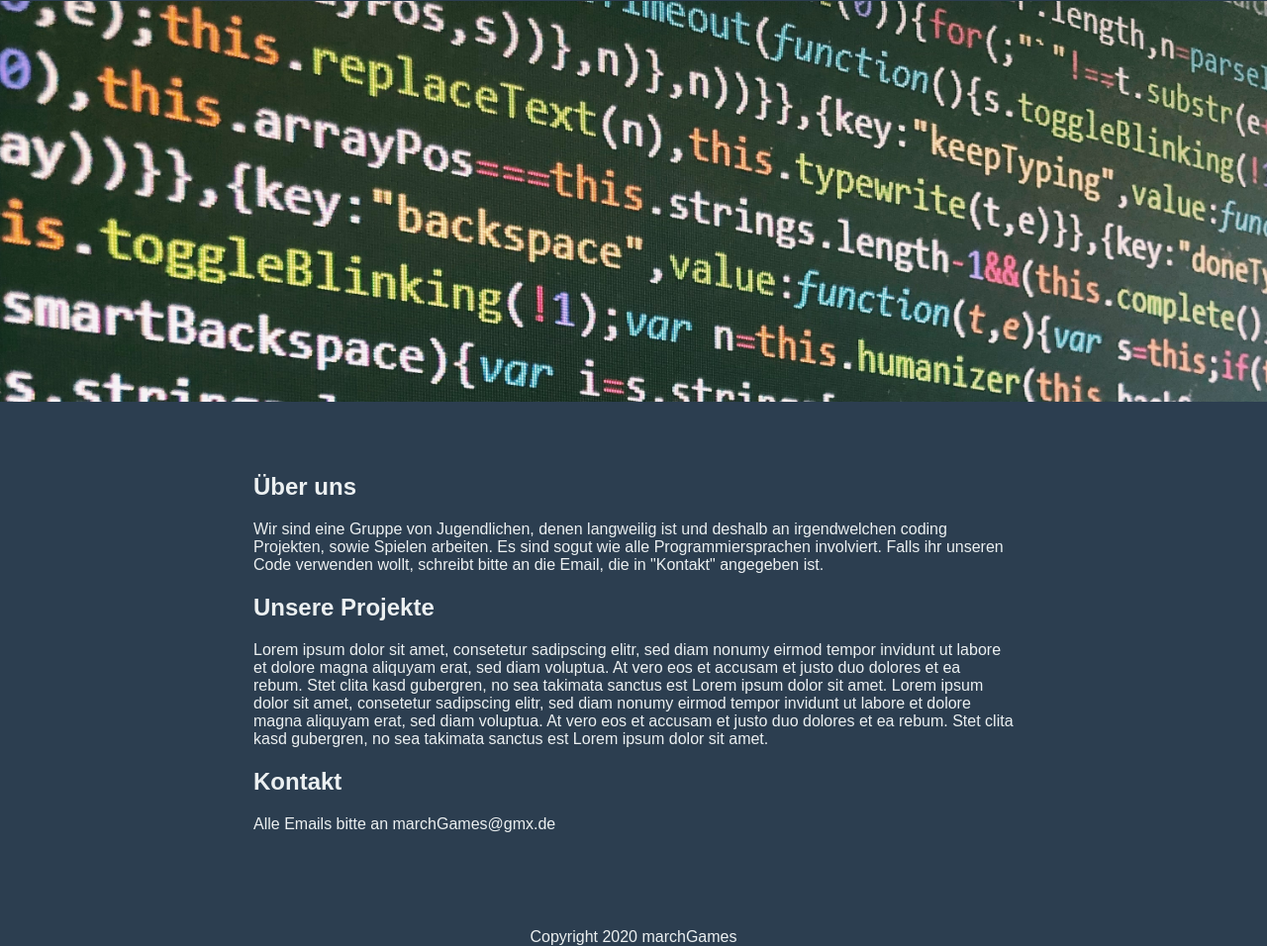
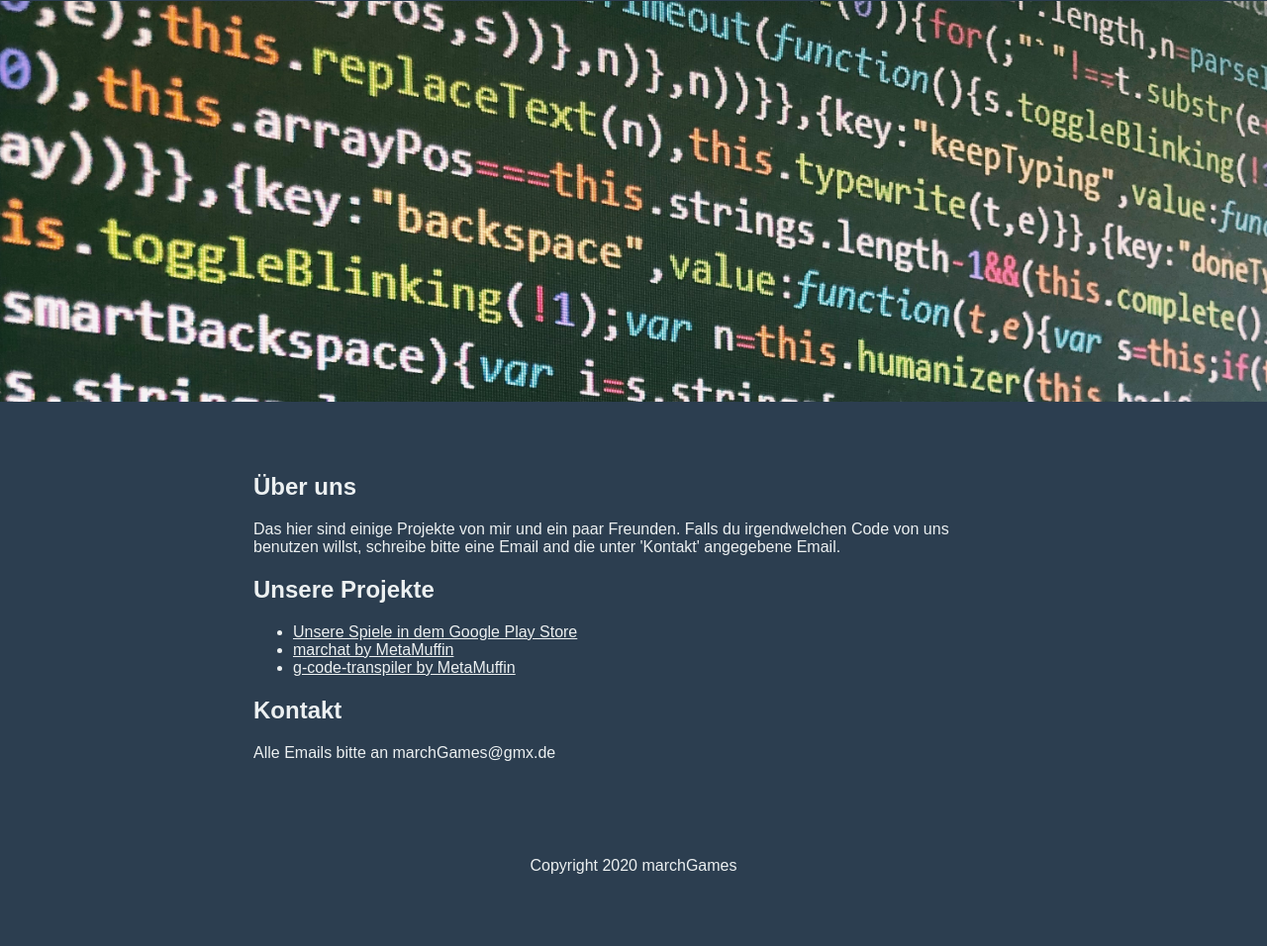
Before and after one commit to bgfxc4/MebSite, a plain HTML site: page index.html in a window 1280 px wide. Shown: the part 288-1244 px from the top of the page at 99% size. After the commit the page ends 1172 px from the top, so only its background shows below. Drawn offline with Linux system fonts and the light colour scheme.

Commit message:
added github list

```diff
--- a/index.html
+++ b/index.html
@@ -5,6 +5,7 @@
         <link rel="stylesheet" href="styles/main.css" type="text/css" />
         <meta charset="utf8">
         <meta name="viewport" content="width=device-width, initial-scale=1">
+        <script src="./js/generateProjectList.js"></script>
     </head>
 
     <body>
@@ -26,13 +27,17 @@
             <section id="über-uns">
                 <h2>Über uns</h2>
                 <p>
-                    Wir sind eine Gruppe von Jugendlichen, denen langweilig ist und deshalb an irgendwelchen coding Projekten, sowie Spielen arbeiten. Es sind sogut wie alle Programmiersprachen involviert. Falls ihr unseren Code verwenden wollt, schreibt bitte an die Email, die in "Kontakt" angegeben ist.
+                    Das hier sind einige Projekte von mir und ein paar Freunden. Falls du irgendwelchen Code von uns benutzen willst, schreibe bitte eine Email and die unter 'Kontakt' angegebene Email.
                 </p>
             </section>
             <section id="Unsere-Projekte">
                 <h2>Unsere Projekte</h2>
                 <p>
-                    Lorem ipsum dolor sit amet, consetetur sadipscing elitr, sed diam nonumy eirmod tempor invidunt ut labore et dolore magna aliquyam erat, sed diam voluptua. At vero eos et accusam et justo duo dolores et ea rebum. Stet clita kasd gubergren, no sea takimata sanctus est Lorem ipsum dolor sit amet. Lorem ipsum dolor sit amet, consetetur sadipscing elitr, sed diam nonumy eirmod tempor invidunt ut labore et dolore magna aliquyam erat, sed diam voluptua. At vero eos et accusam et justo duo dolores et ea rebum. Stet clita kasd gubergren, no sea takimata sanctus est Lorem ipsum dolor sit amet.
+                    <ul id="gitHubList">
+                        <li>
+                            <a target="_blank" href="https://play.google.com/store/search?q=pub:march+Games&c=apps"> Unsere Spiele in dem Google Play Store</a>
+                        </li>
+                    </ul>
                 </p>
             </section>
             <section id="Kontakt">
--- /dev/null
+++ b/js/generateProjectList.js
@@ -0,0 +1,24 @@
+(function(){
+
+var gitsToDisplay = ['MetaMuffin/marchat', 'MetaMuffin/g-code-transpiler'];
+
+window.onload = function load(){
+    console.log("windwow is loaded");
+    const list = document.getElementById("gitHubList");
+    for(var i = 0; i < gitsToDisplay.length; i++){
+
+
+        var li = document.createElement("li");
+        var a = document.createElement("a");
+        a.href = "https://github.com/" + gitsToDisplay[i];
+        a.className = "gitHubLink";
+        a.target = "_blank";
+
+        var s = gitsToDisplay[i].split('/', 2);
+        a.textContent = s[1] + " by " + s[0];
+        li.appendChild(a);
+        list.appendChild(li);
+    }
+}
+
+})();
--- a/styles/main.css
+++ b/styles/main.css
@@ -64,3 +64,7 @@ html{
     color:#ecf0f1;
     margin-top: 64px;
 }
+
+a{
+    color:#ecf0f1;
+}
```
